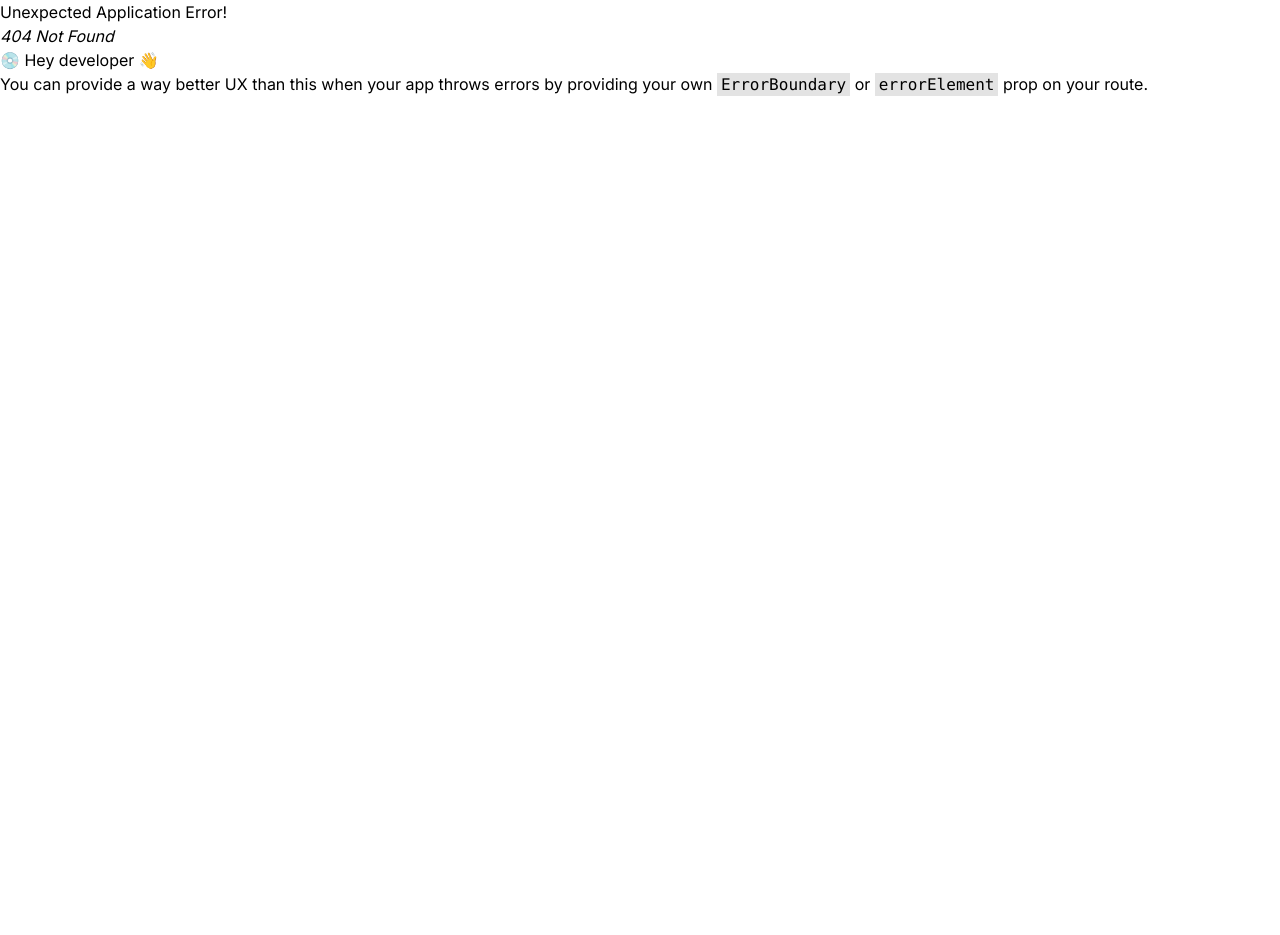
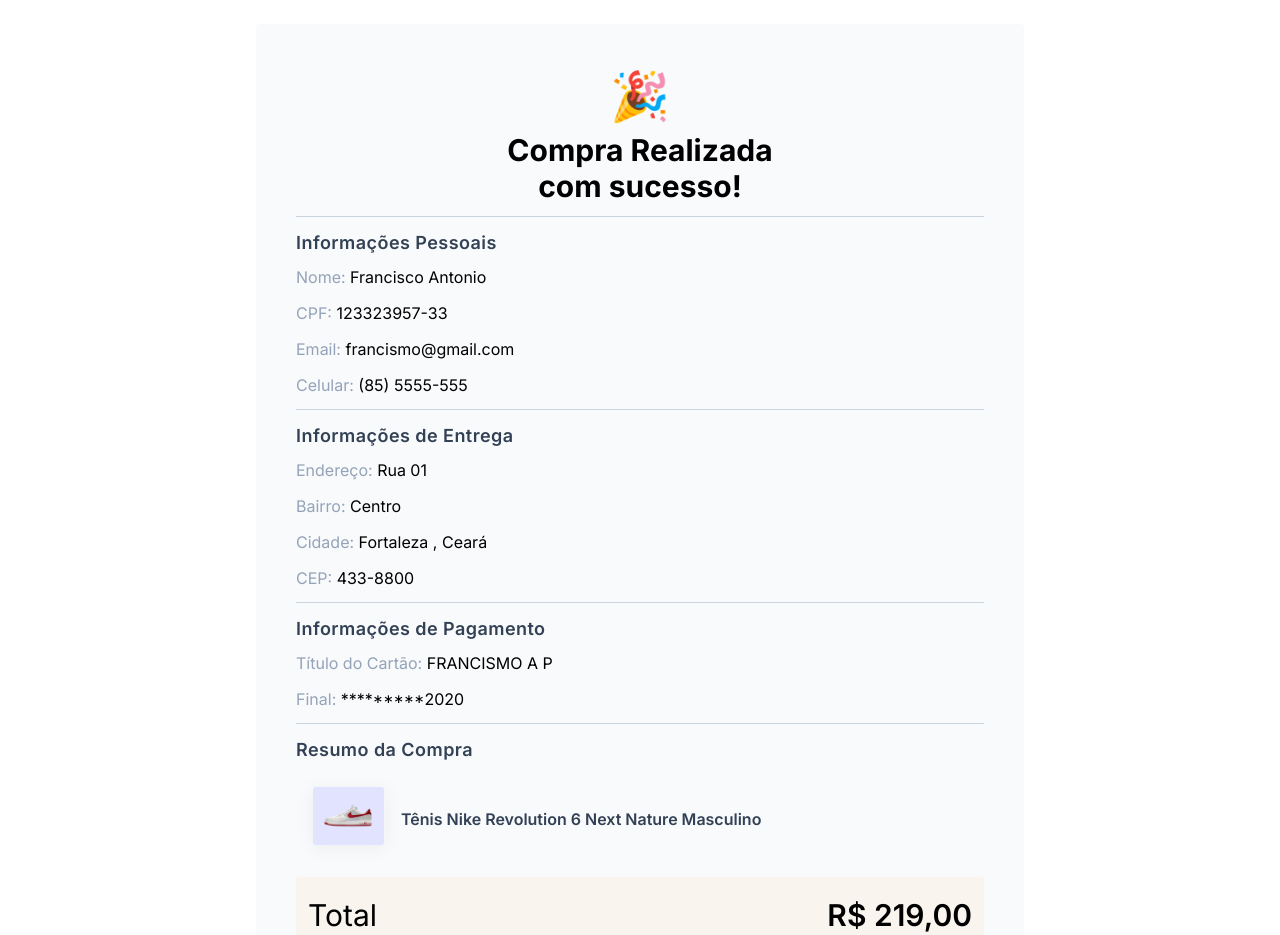
Before and after one commit to ajuteixeira/client-drip-store, a React (Vite) app in the folder client/: page /test in a window 1280 px wide. Before the commit this address had no page. Shown: the top 935 px of the page. Before the commit the page ends 800 px from the top, so only its background shows below. Built offline with nearby package versions, Linux system fonts and the light colour scheme.

Commit message:
comprovante de pagamento feito OBS: testar na rota /test

```diff
--- /dev/null
+++ b/client/src/components/ButtonBackHome.jsx
@@ -0,0 +1,11 @@
+export default function ButtonBackHome () {
+    return (
+        <div className="flex justify-center">
+            <button className="flex">
+                <a href="/" className="text-center bg-yellow-500 w-[700px] py-3 rounded font-semibold text-slate-200">
+                        Voltar para Home
+                </a>
+            </button>
+        </div>
+    )
+}
--- /dev/null
+++ b/client/src/components/ButtonPrint.jsx
@@ -0,0 +1,9 @@
+export default function ButtonPrint ({handlePrint}) {
+    // handlePrint é uma função ficticia , que seria para imprimir o comprovante
+    // que pode ser chamada de algum contexto do react
+    return (
+        <div className="flex justify-center py-4">
+            <button className="underline text-slate-600" onClick={() => handlePrint} >Imprimir Recibo</button>
+        </div>
+    )
+}
--- /dev/null
+++ b/client/src/components/ContainerPurchase.jsx
@@ -0,0 +1,30 @@
+import ButtonPrint from "./ButtonPrint";
+import ButtonBackHome from "./ButtonBackHome";
+import HeaderPurchase from "./HeaderPurchase";
+import InfoDelivery from "./InfoDelivery";
+import InfoPurchase from "./InfoPurchase";
+import InfoPersonPurchase from "./InfoPersonPurchase";
+import Line from "./Line";
+import PurchaseSummary from "./PurchaseSummary";
+import PurchaseTotal from "./PurchaseTotal";
+
+export default function ContainerPurchase () {
+    return (
+        <>
+            <section className="rounded flex flex-col justify-center px-10 py-6 my-6 bg-slate-50 w-[768px] mx-auto">
+                <HeaderPurchase />
+                <Line />
+                <InfoPersonPurchase />
+                <Line />
+                <InfoDelivery />
+                <Line />
+                <InfoPurchase />
+                <Line />
+                <PurchaseSummary />
+                <PurchaseTotal />
+                <ButtonPrint />
+            </section>
+            <ButtonBackHome />
+        </>
+    )
+}
--- /dev/null
+++ b/client/src/components/HeaderPurchase.jsx
@@ -0,0 +1,13 @@
+export default function Header () {
+    return (
+        <section className="flex flex-col items-center w-2/5 mx-auto py-3">
+            <span className="text-5xl py-3">🎉</span>
+            <h2 className="text-3xl font-bold">
+               Compra Realizada
+            </h2>
+            <h2 className="text-3xl font-bold m-[0px]">
+               com sucesso!
+            </h2>
+        </section>
+    )
+}
--- /dev/null
+++ b/client/src/components/InfoDelivery.jsx
@@ -0,0 +1,22 @@
+import { useState } from "react"
+
+export default function InfoDelivery () {
+    const [infoEntregas , setInfoEntregas] = useState({
+        endereco : "Rua 01",
+        bairro : "Centro",
+        cidade : "Fortaleza , Ceará",
+        cep : "433-8800"
+    });
+
+    return (
+        <section className="flex flex-col space-y-2 py-3">
+            <h2 className="tracking-wide font-semibold text-slate-700 text-lg">Informações de Entrega</h2>
+            <div className="flex flex-col items-start space-y-3">
+                <p><span className="text-slate-400">Endereço: </span> {infoEntregas.endereco}</p>
+                <p><span className="text-slate-400">Bairro: </span> {infoEntregas.bairro}</p>
+                <p><span className="text-slate-400">Cidade: </span> {infoEntregas.cidade}</p>
+                <p><span className="text-slate-400">CEP: </span> {infoEntregas.cep}</p>
+            </div>
+        </section>
+    )
+}
--- /dev/null
+++ b/client/src/components/InfoPersonPurchase.jsx
@@ -0,0 +1,22 @@
+import { useState } from "react"
+
+export default function InfoPersonPurchase () {
+    const [infoPessoais , setInfoPessoais] = useState({
+        name : "Francisco Antonio",
+        cpf : "123323957-33",
+        email : "francismo@gmail.com",
+        cel : "(85) 5555-555"
+    });
+
+    return (
+        <section className="flex flex-col space-y-2 py-3">
+            <h2 className="tracking-wide font-semibold text-slate-700 text-lg">Informações Pessoais</h2>
+            <div className="flex flex-col items-start space-y-3">
+                <p><span className="text-slate-400">Nome: </span> {infoPessoais.name}</p>
+                <p><span className="text-slate-400">CPF: </span> {infoPessoais.cpf}</p>
+                <p><span className="text-slate-400">Email: </span> {infoPessoais.email}</p>
+                <p><span className="text-slate-400">Celular: </span> {infoPessoais.cel}</p>
+            </div>
+        </section>
+    )
+}
--- /dev/null
+++ b/client/src/components/InfoPurchase.jsx
@@ -0,0 +1,18 @@
+import { useState } from "react"
+
+export default function InfoPurchase () {
+    const [infoPagamento , setInfoPagamento] = useState({
+        titulo_cartao : "FRANCISMO A P",
+        final : "*********2020"
+    })
+
+    return (
+        <section className="flex flex-col space-y-2 py-3">
+            <h2 className="tracking-wide font-semibold text-slate-700 text-lg">Informações de Pagamento</h2>
+            <div className="flex flex-col items-start space-y-3">
+                <p><span className="text-slate-400">Título do Cartão: </span> {infoPagamento.titulo_cartao}</p>
+                <p><span className="text-slate-400">Final: </span> {infoPagamento.final}</p>
+            </div>
+        </section>
+    )
+}
--- /dev/null
+++ b/client/src/components/Line.jsx
@@ -0,0 +1,7 @@
+export default function Line () {
+    return (
+        <>
+            <p className="bg-slate-300 h-[1px]"></p>
+        </>
+    )
+}
--- /dev/null
+++ b/client/src/components/PurchaseSummary.jsx
@@ -0,0 +1,20 @@
+import { useState } from "react"
+
+import tenisProduto from "../assets/images/tenis_produto.svg"
+
+export default function PurchaseSummary () {
+    const [resumoCompra , setResumoCompra] = useState({
+        titulo_produto : "Tênis Nike Revolution 6 Next Nature Masculino",
+        img_produto : tenisProduto
+    })
+
+    return (
+        <section className="flex flex-col space-y-2 py-3">
+            <h2 className="tracking-wide font-semibold text-slate-700 text-lg">Resumo da Compra</h2>
+            <div className="flex items-center justify-start">
+                <img src={resumoCompra.img_produto} alt={resumoCompra.titulo_produto} />
+                <p className="font-semibold text-slate-700">{resumoCompra.titulo_produto}</p>
+            </div>
+        </section>
+    )
+}
--- /dev/null
+++ b/client/src/components/PurchaseTotal.jsx
@@ -0,0 +1,20 @@
+import { useState } from "react"
+
+export default function PurchaseTotal () {
+    const [totalCompra , settotalCompra] = useState({
+        total : 219,
+        parcela : 21,
+    });
+
+    return (
+        <section className="flex justify-between rounded bg-orange-300/10 border-orange-300 py-5 px-3">
+            <h2 className="text-3xl">Total</h2>
+            <div className="flex flex-col items-end">
+                <h2 className="font-semibold text-3xl">
+                    R$ {totalCompra.total},00
+                </h2>
+                <span className="text-slate-400">ou 10x de R$ {totalCompra.parcela},00 sem juros</span>
+            </div>
+        </section>
+    )
+}
```
Also changed, not shown: client/src/routes/index.jsx (+8 -0 lines), client/src/assets/images/tenis_produto.svg (added).
